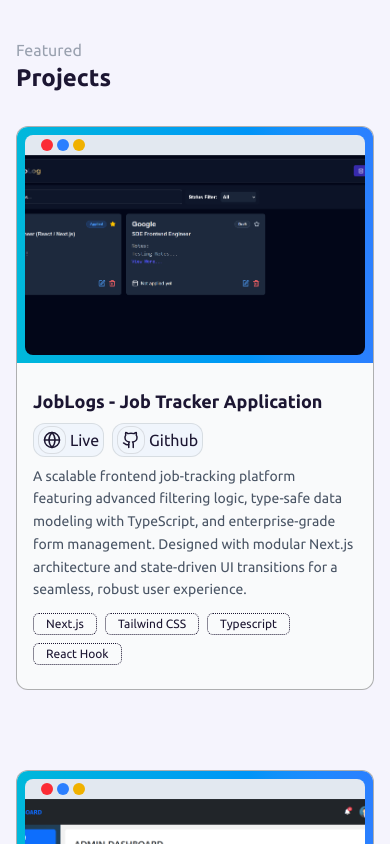
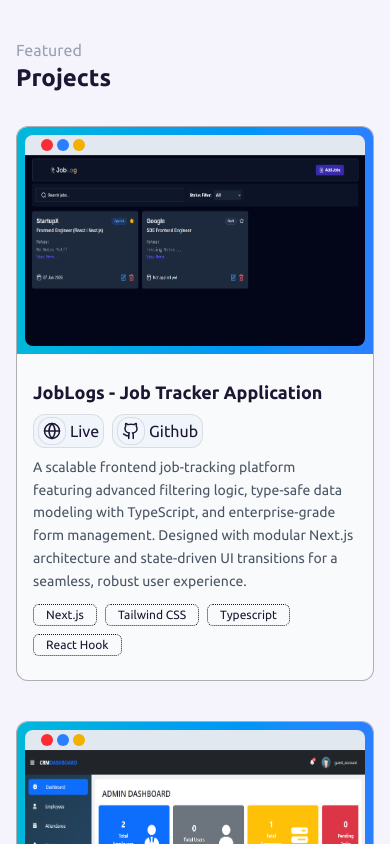
Before and after one commit to SufiyanMogal07/personal-portfolio, a Next.js app: page / in a window 390 px wide. Shown: the part 1540-2384 px from the top of the page. Built offline with nearby package versions, Linux system fonts and the light colour scheme; no server answers.

Commit message:
added responsiveness in project section and card for medium and smaller device

```diff
--- a/components/work/ProjectCard.tsx
+++ b/components/work/ProjectCard.tsx
@@ -25,7 +25,7 @@ export const BrowserFrame = ({ children }: { children: React.ReactNode }) => {
         <div className="bg-yellow-500 w-3 h-3 rounded-full"></div>
       </div>
 
-      <div className="relative w-full h-50 overflow-hidden rounded-b-lg">
+      <div className="relative w-full aspect-video overflow-hidden rounded-b-lg">
         {children}
       </div>
     </div>
@@ -36,25 +36,14 @@ export const ProjectCard = ({ project, idx }: ProjectCardProps) => {
   return (
     <div
       key={idx}
-      className="md:w-[80%] lg:w-full flex flex-col bg-gray-50 dark:bg-blue-950/30 border border-black/30 dark:border-white/20 rounded-xl overflow-hidden transition-transform hover:translate-y-0.5"
+      className="w-full flex flex-col bg-gray-50 dark:bg-blue-950/30 border border-black/30 dark:border-white/20 rounded-xl overflow-hidden transition-transform hover:translate-y-0.5"
     >
-      {/* <div className="relative w-full aspect-video overflow-hidden">
-        <Image
-          src={project.thumbnail}
-          alt={project.name}
-          fill
-          className="object-cover"
-          sizes="(max-width: 768px) 100vw, 50vw"
-          priority={idx < 2}
-        />
-      </div> */}
-
       <BrowserFrame>
         <Image
           src={project.thumbnail}
           alt={project.name}
           fill
-          className="object-cover"
+          className="object-fill"
           sizes="(max-width: 768px) 100vw, 50vw"
           priority={idx < 2}
         />
--- a/components/work/ProjectSection.tsx
+++ b/components/work/ProjectSection.tsx
@@ -7,7 +7,7 @@ export const ProjectSection = () => {
       <h5 className="text-gray-400 dark:text-gray-300 text-[16px]">Featured</h5>
       <h2 className="text-2xl font-bold">Projects</h2>
 
-      <div className="grid lg:grid-cols-2 gap-y-20 gap-x-9 mt-8">
+      <div className="grid md:grid-cols-2 gap-y-10 md:gap-x-5 lg:gap-x-10 mt-8">
         {projectData.map((project: projectDataType, idx: number) => {
           return <ProjectCard key={idx} project={project} idx={idx} />;
         })}
```
